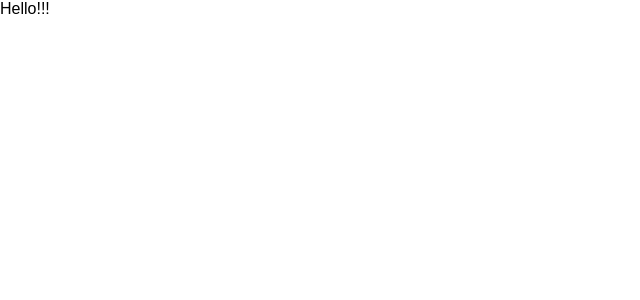
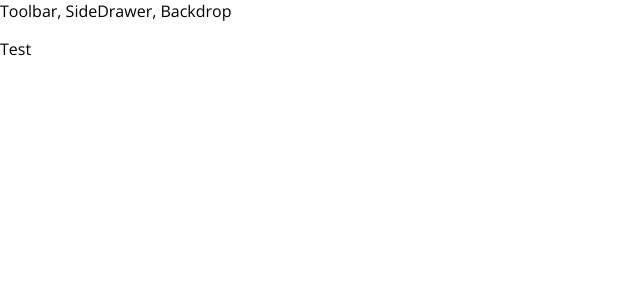
Before and after one commit to ruan65/burger_builder, a React app: page / in a window 1280 px wide. Shown: the top 300 px of the page, without its empty margins (0-640 px from the left). Built offline with nearby package versions, Linux system fonts and the light colour scheme.

Commit message:
add layout component

```diff
--- a/src/App.js
+++ b/src/App.js
@@ -1,10 +1,13 @@
 import React, { Component } from 'react';
+import Layout from './components/layout/Layout'
 
 class App extends Component {
   render() {
     return (
       <div>
-        Hello!!!
+        <Layout>
+          <p>Test</p>
+        </Layout>
 
       </div>
     );
--- /dev/null
+++ b/src/components/layout/Layout.js
@@ -0,0 +1,14 @@
+import React from 'react'
+import Aux from '../../hoc/Aux'
+
+const layout = (props) => (
+  <Aux>
+    <div>Toolbar, SideDrawer, Backdrop</div>
+
+    <main>
+      {props.children}
+    </main>
+  </Aux>
+)
+
+export default layout
--- /dev/null
+++ b/src/hoc/Aux.js
@@ -0,0 +1,3 @@
+const Aux = (props) => props.children
+
+export default Aux
--- a/src/index.css
+++ b/src/index.css
@@ -1,5 +1,5 @@
 body {
   margin: 0;
   padding: 0;
-  font-family: sans-serif;
+  font-family: 'Open Sans', sans-serif;
 }
```
